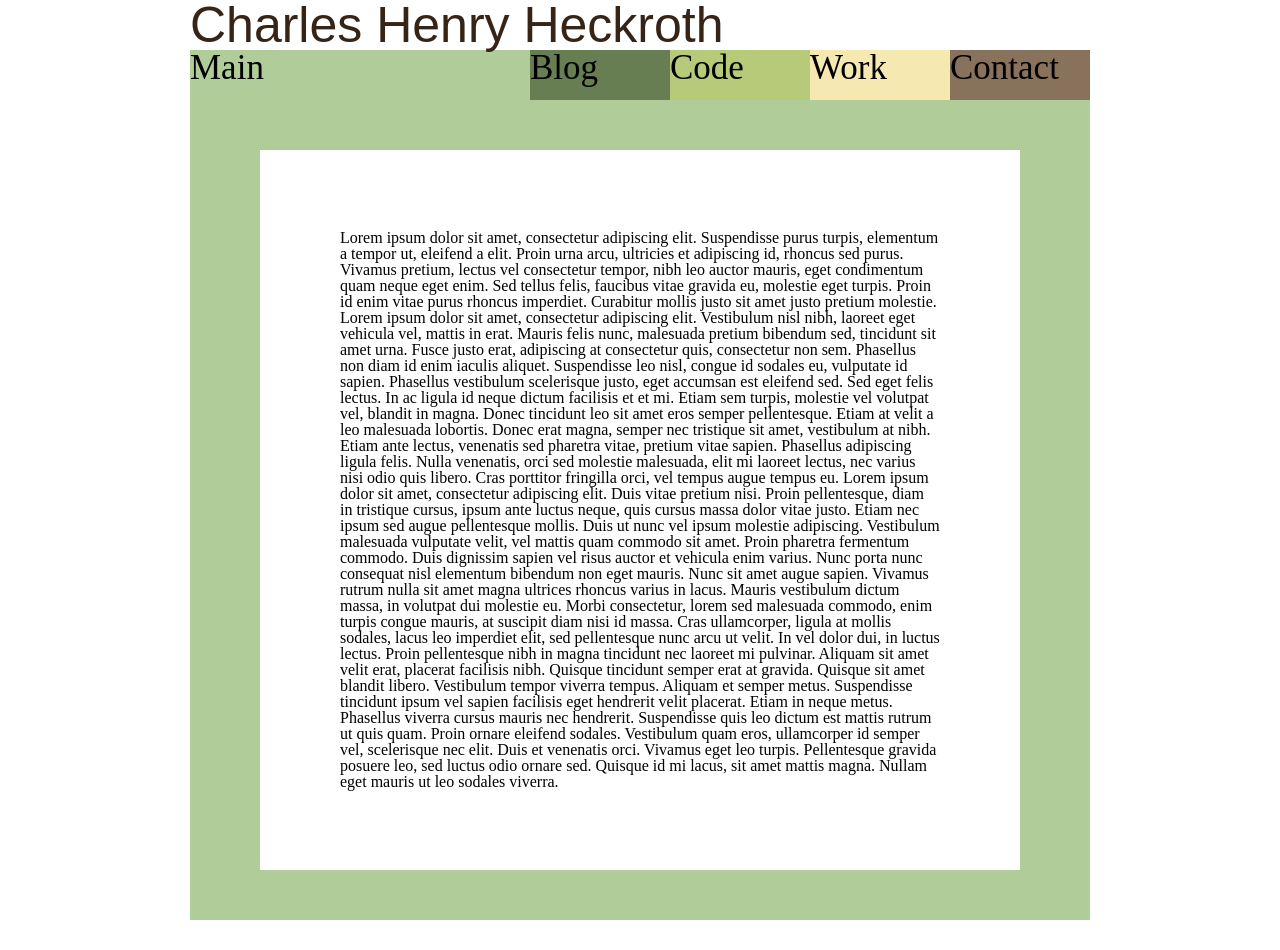
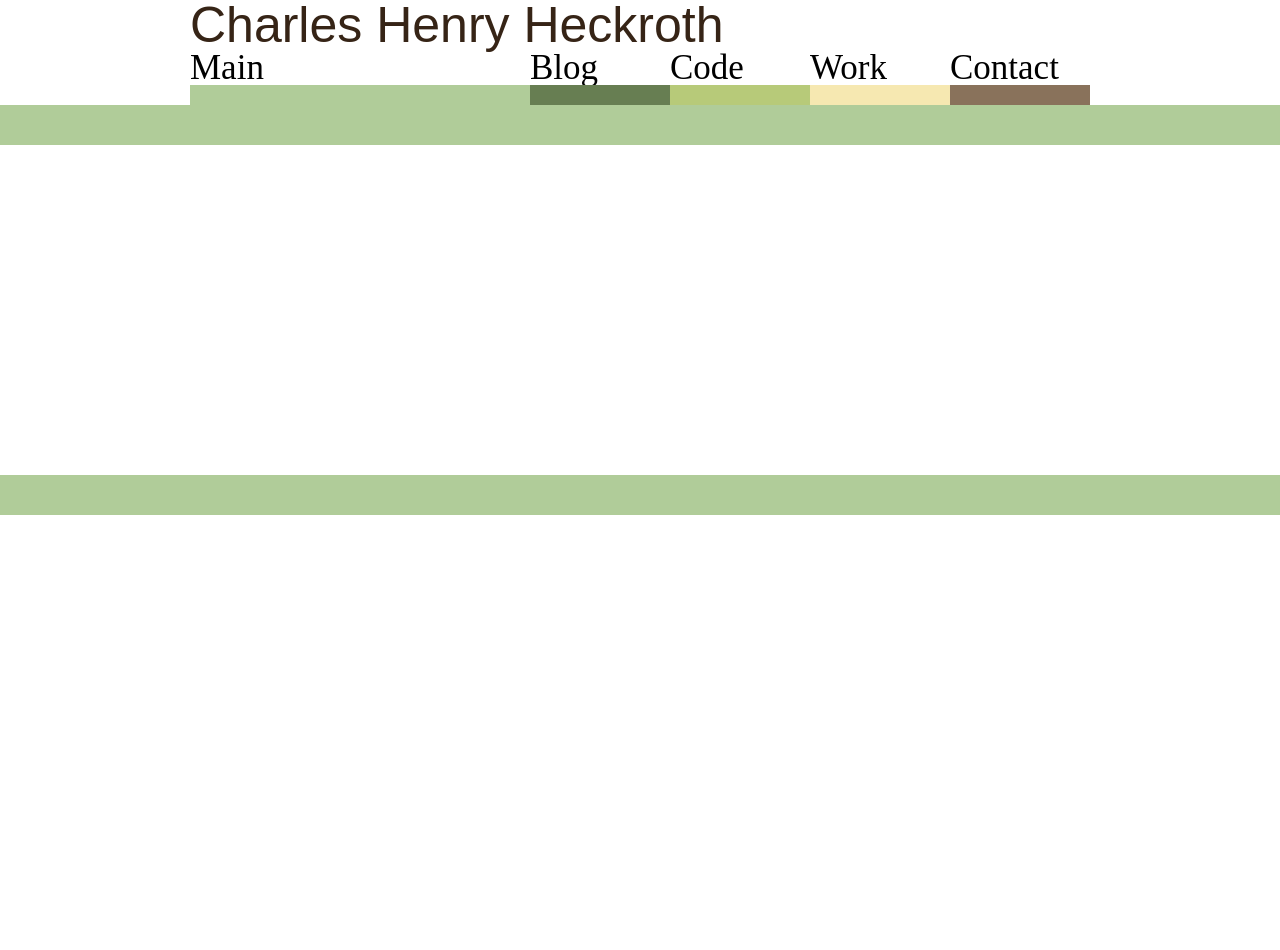
Before and after one commit to Checkroth/Website, a plain HTML site: page index.html in a window 1280 px wide. After the commit the page ends 800 px from the top, so only its background shows below. Drawn offline with Linux system fonts and the light colour scheme.

Commit message:
Design overhaul

```diff
--- a/index.html
+++ b/index.html
@@ -12,37 +12,30 @@ Charles Henry Heckroth
 </div>
 <div class='toolbar'>
 
-<div class='hbutton hmlink active'>
+<div class='hbutton hmhead active'>
 <a href="index.html">Main</a>
 </div>
 
-<div class='hbutton hblink'>
+<div class='hbutton hbhead'>
 <a href="blog.html">Blog</a>
 </div>
-<div class='hbutton hplink'>
+<div class='hbutton hphead'>
 <a href="code.html">Code</a>
 </div>
-<div class='hbutton hwlink'>
+<div class='hbutton hwhead'>
 <a href="work.html">Work</a>
 </div>
-<div class='hbutton hclink'>
+<div class='hbutton hchead'>
 <a href="contact.html">Contact</a>
 </div>
+</div>
+</div>
+<div class='contentframe hmlink'>
+</div>
+<div class='box'>
 
 </div>
-
-<div class='content hmlink'>
-<div class='box'>
-Lorem ipsum dolor sit amet, consectetur adipiscing elit. Suspendisse purus turpis, elementum a tempor ut, eleifend a elit. Proin urna arcu, ultricies et adipiscing id, rhoncus sed purus. Vivamus pretium, lectus vel consectetur tempor, nibh leo auctor mauris, eget condimentum quam neque eget enim. Sed tellus felis, faucibus vitae gravida eu, molestie eget turpis. Proin id enim vitae purus rhoncus imperdiet. Curabitur mollis justo sit amet justo pretium molestie. Lorem ipsum dolor sit amet, consectetur adipiscing elit. Vestibulum nisl nibh, laoreet eget vehicula vel, mattis in erat. Mauris felis nunc, malesuada pretium bibendum sed, tincidunt sit amet urna. Fusce justo erat, adipiscing at consectetur quis, consectetur non sem. Phasellus non diam id enim iaculis aliquet. Suspendisse leo nisl, congue id sodales eu, vulputate id sapien. Phasellus vestibulum scelerisque justo, eget accumsan est eleifend sed.
-
-Sed eget felis lectus. In ac ligula id neque dictum facilisis et et mi. Etiam sem turpis, molestie vel volutpat vel, blandit in magna. Donec tincidunt leo sit amet eros semper pellentesque. Etiam at velit a leo malesuada lobortis. Donec erat magna, semper nec tristique sit amet, vestibulum at nibh. Etiam ante lectus, venenatis sed pharetra vitae, pretium vitae sapien. Phasellus adipiscing ligula felis. Nulla venenatis, orci sed molestie malesuada, elit mi laoreet lectus, nec varius nisi odio quis libero. Cras porttitor fringilla orci, vel tempus augue tempus eu. Lorem ipsum dolor sit amet, consectetur adipiscing elit. Duis vitae pretium nisi. Proin pellentesque, diam in tristique cursus, ipsum ante luctus neque, quis cursus massa dolor vitae justo. Etiam nec ipsum sed augue pellentesque mollis. Duis ut nunc vel ipsum molestie adipiscing. Vestibulum malesuada vulputate velit, vel mattis quam commodo sit amet.
-
-Proin pharetra fermentum commodo. Duis dignissim sapien vel risus auctor et vehicula enim varius. Nunc porta nunc consequat nisl elementum bibendum non eget mauris. Nunc sit amet augue sapien. Vivamus rutrum nulla sit amet magna ultrices rhoncus varius in lacus. Mauris vestibulum dictum massa, in volutpat dui molestie eu. Morbi consectetur, lorem sed malesuada commodo, enim turpis congue mauris, at suscipit diam nisi id massa. Cras ullamcorper, ligula at mollis sodales, lacus leo imperdiet elit, sed pellentesque nunc arcu ut velit. In vel dolor dui, in luctus lectus. Proin pellentesque nibh in magna tincidunt nec laoreet mi pulvinar.
-
-Aliquam sit amet velit erat, placerat facilisis nibh. Quisque tincidunt semper erat at gravida. Quisque sit amet blandit libero. Vestibulum tempor viverra tempus. Aliquam et semper metus. Suspendisse tincidunt ipsum vel sapien facilisis eget hendrerit velit placerat. Etiam in neque metus. Phasellus viverra cursus mauris nec hendrerit. Suspendisse quis leo dictum est mattis rutrum ut quis quam.
-
-Proin ornare eleifend sodales. Vestibulum quam eros, ullamcorper id semper vel, scelerisque nec elit. Duis et venenatis orci. Vivamus eget leo turpis. Pellentesque gravida posuere leo, sed luctus odio ornare sed. Quisque id mi lacus, sit amet mattis magna. Nullam eget mauris ut leo sodales viverra.
-</div>
+<div class='contentframe hmlink'>
 </div>
 
 </body>
--- a/main.css
+++ b/main.css
@@ -12,7 +12,7 @@ font-family:Arial;
 
 .hbutton {
 width:140px;
-height:50px;
+height:35px;
 transition:width .3s;
 -moz-transition:width .3s;
 -webkit-transition:width .3s;
@@ -37,6 +37,17 @@ a:link{color:black;}
 
 .toolbar:hover > .hbutton{width:140px;}
 
+.hmhead {border-bottom:thick solid #b0cc99;
+	border-bottom-width:20px;}
+.hbhead {border-bottom:thick solid #677e52;
+	border-bottom-width:20px;}
+.hphead {border-bottom:thick solid #b7ca79;
+	border-bottom-width:20px;}
+.hwhead {border-bottom:thick solid #f6e8b1;
+	border-bottom-width:20px;}
+.hchead {border-bottom:thick solid #89725b;
+	border-bottom-width:20px;}
+
 .hmlink {background-color:#b0cc99;}
 .hblink {background-color:#677e52;}
 .hplink {background-color:#b7ca79;}
@@ -44,20 +55,28 @@ a:link{color:black;}
 .hclink { background-color:#89725b;}
 
 .toolbar {
-background-color:#89725b;
+border-bottom:solid thick #89725b;
+border-bottom-width:20px;
 width:900px;
-height:50px;
+height:35px;
+}
+
+.contentframe{
+width:auto;
+height:40px;
 }
 
 .content {
 width:900px;
 min-height:400px;
-padding:50px 0;
+padding:40px 0;
 margin:0 0 30px 0;
 }
 
 .box {
-width:600px;
+width:900px;
+min-height:230px;
 background-color:white;
 margin:0 auto;
-padding:80px;}
+padding:50px;
+text-align:justify;}
```
Also changed, not shown: blog.html (+10 -7 lines), code.html (+10 -7 lines), contact.html (+10 -7 lines), work.html (+10 -7 lines).
